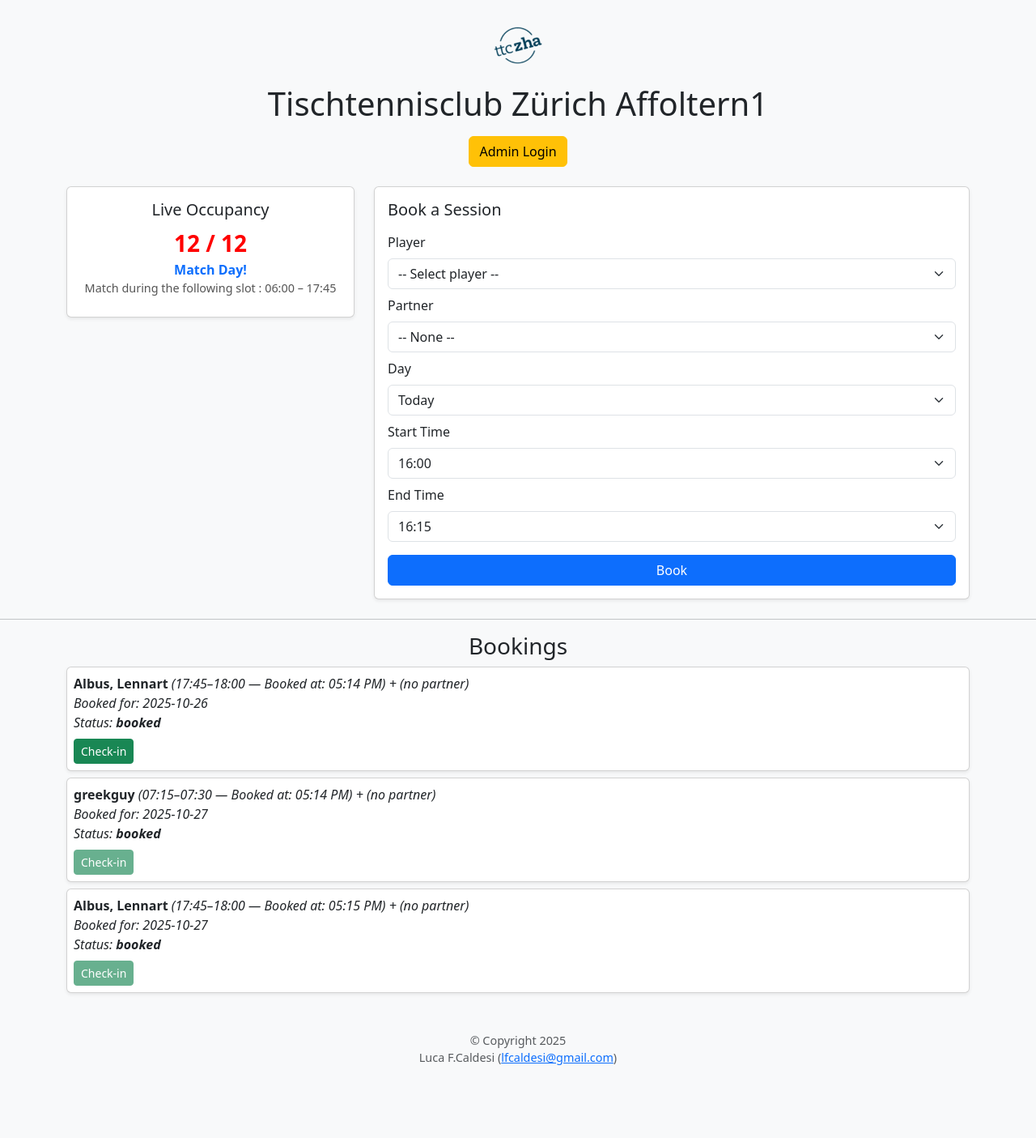
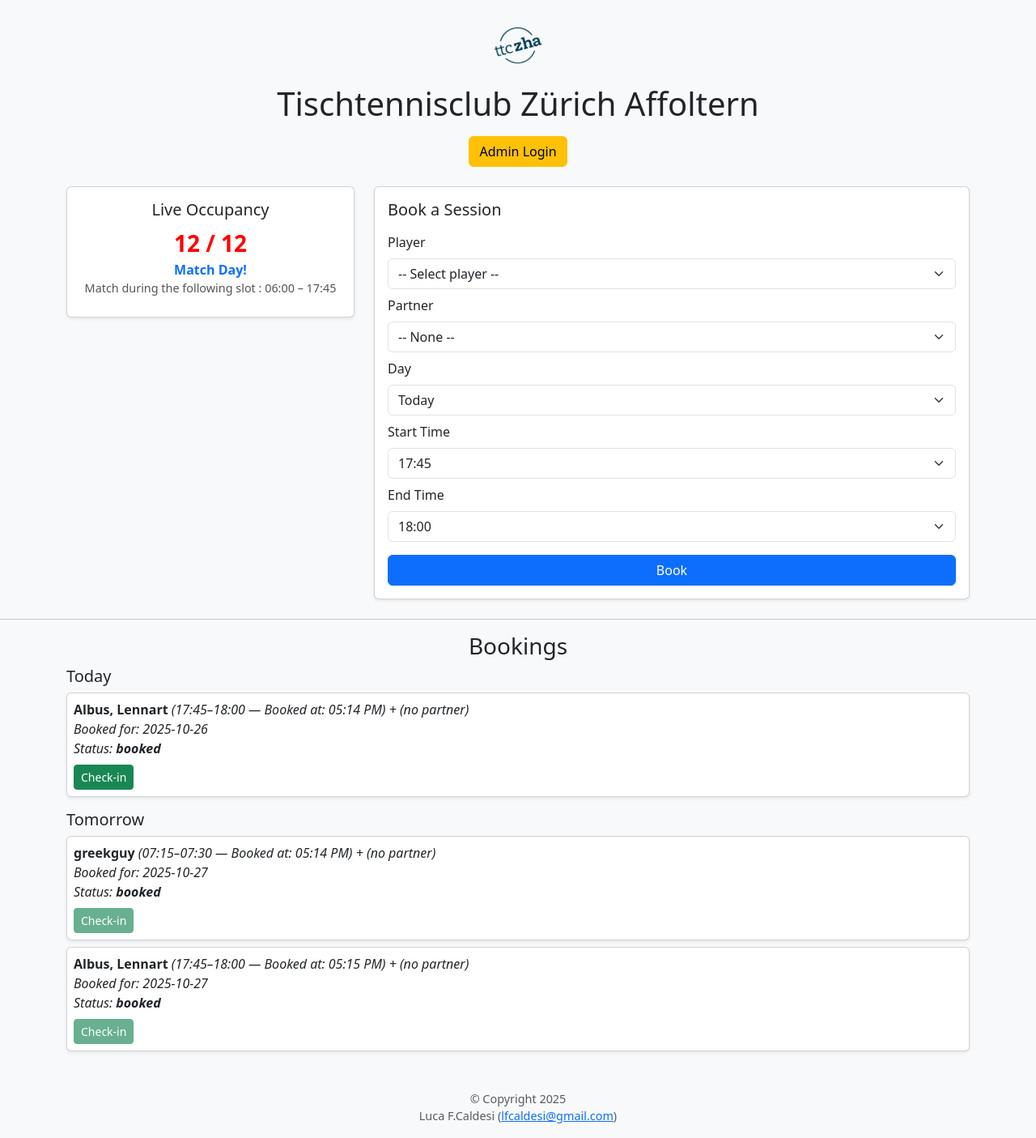
Before and after one commit to clf94/training_hall_booking_app, a Flask app: page / in a window 1280 px wide. Shown: the whole page at 81% size. Before the commit the page ends 1315 px from the top, so only its background shows below. Run offline with Flask 3, Linux system fonts and the light colour scheme; data comes from the database, SQL or seed files in the repository; both versions use the stored data as it was after the commit.

Commit message:
Match day is only for today, user can still book for tomorrow plus today and tomorrow bookings are visible

```diff
--- a/app.py
+++ b/app.py
@@ -233,7 +233,7 @@
 
         if intersects(u_start,u_end,m_start,m_end):
             full_match = s.match_day and s.extra_table and s.second_match and s.second_match_extra_table
-            if full_match:
+            if (full_match and s.match_day == date.today().isoformat()):
                 return jsonify({"ok": False, "error":"This slot is fully reserved for match. Choose another time."})
 
     # --- Conflict check ---
--- a/templates/index.html
+++ b/templates/index.html
@@ -20,7 +20,7 @@
 
 <div class="container my-4 text-center">
   <img src="/static/logo.png" class="logo" alt="logo">
-  <h1>Tischtennisclub Zürich Affoltern1</h1>
+  <h1>Tischtennisclub Zürich Affoltern</h1>
   {% if not is_admin %}
     <a href="{{ url_for('admin_login') }}" class="btn btn-warning mt-2">Admin Login</a>
   {% else %}
@@ -127,8 +127,13 @@
   </div>
 </div>
 <hr>
+
 <h3 class="text-center">Bookings</h3>
-<div id="bookings" class="container mb-5"></div>
+<div id="bookings" class="container mb-5">
+    <div id="bookings-today"></div>
+    <div id="bookings-tomorrow"></div>
+</div>
+
 
 <div class="modal fade" id="userPopup" tabindex="-1">
   <div class="modal-dialog modal-dialog-centered">
@@ -220,11 +225,12 @@
       opt.disabled = true;
       opt.classList.add('disabled-slot');
     }
-
+const todayStr = isoToday();
     // 🛑 Disable only if match is on the same day and full
     if (
       occupancy &&
-      occupancy.match_day === selectedDay &&
+      occupancy.match_day &&
+	  selectedDay == todayStr&&
       occupancy.match_start &&
       occupancy.match_end
     ) {
@@ -292,7 +298,8 @@
     // 🛑 Disable only if match is on the same day and full
     if (
       lastOccupancy &&
-      lastOccupancy.match_day === selectedDay &&
+      lastOccupancy.match_day &&
+      selectedDay === today &&
       lastOccupancy.match_start &&
       lastOccupancy.match_end
     ) {
@@ -302,6 +309,7 @@
     opt.classList.add('disabled-slot');
   }
 }
+
 
     if (!opt.disabled) allDisabled = false;
     endSelect.append(opt);
@@ -346,35 +354,64 @@
   if (warning) warning.style.display = 'none';
 }
 
-  async function loadBookings(){
-    const res=await fetch('/bookings?t='+Date.now());
-    const list=await res.json();
-    bookingsContainer.innerHTML=list.length?"":"<p class='text-center text-muted'>No bookings yet</p>";
-    const todayStr = isoToday();
 
-    list.forEach(b=>{
-      const card=document.createElement('div');
-      card.className='card p-2 mb-2 shadow-sm';
-      const partnerText=b.partner?b.partner:"(no partner)";
+async function loadBookings() {
+    const res = await fetch('/bookings?t=' + Date.now());
+    const list = await res.json();
 
+    const todayStr = new Date().toISOString().split('T')[0];
+    const tomorrowDate = new Date();
+    tomorrowDate.setDate(tomorrowDate.getDate() + 1);
+    const tomorrowStr = tomorrowDate.toISOString().split('T')[0];
+
+    const todayContainer = document.getElementById('bookings-today');
+    const tomorrowContainer = document.getElementById('bookings-tomorrow');
+
+    todayContainer.innerHTML = '';
+    tomorrowContainer.innerHTML = '';
+
+    const todayBookings = list.filter(b => b.day === todayStr)
+                              .sort((a,b) => a.start.localeCompare(b.start));
+    const tomorrowBookings = list.filter(b => b.day === tomorrowStr)
+                                 .sort((a,b) => a.start.localeCompare(b.start));
+
+    function renderBooking(b, container){
+        const card = document.createElement('div');
+        card.className = 'card p-2 mb-2 shadow-sm';
+        const partnerText = b.partner ? b.partner : "(no partner)";
         const bookedTime = b.created_at ? new Date(b.created_at).toLocaleTimeString([], {hour:'2-digit', minute:'2-digit'}) : 'Unknown';
         const checkinTime = b.checked_in_at ? ` | Checked in: ${new Date(b.checked_in_at).toLocaleTimeString([], {hour:'2-digit', minute:'2-digit'})}` : '';
         const timeText = `(${b.start}–${b.end} — Booked at: ${bookedTime}${checkinTime})`;
 
-      let buttons='';
-      const bookingDay = b.day;
-      const isFuture = bookingDay > todayStr;
-      if(b.status==='booked') buttons+=`<button class="btn btn-success btn-sm me-2" ${isFuture ? 'disabled title="Cannot check in for future days"' : `onclick="checkin(${b.booking_id})"`}>Check-in</button>`;
-      if(b.status==='checked-in') buttons+=`<button class="btn btn-warning btn-sm me-2" onclick="checkout(${b.booking_id})">Checkout</button>`;
-      {% if is_admin %} buttons+=`<button class="btn btn-danger btn-sm" onclick="deleteBooking(${b.booking_id})">Delete</button>`; {% endif %}
+        let buttons = '';
+        const isFuture = b.day > todayStr;
+        if(b.status==='booked') buttons += `<button class="btn btn-success btn-sm me-2" ${isFuture ? 'disabled title="Cannot check in for future days"' : `onclick="checkin(${b.booking_id})"`}>Check-in</button>`;
+        if(b.status==='checked-in') buttons += `<button class="btn btn-warning btn-sm me-2" onclick="checkout(${b.booking_id})">Checkout</button>`;
+        {% if is_admin %} buttons += `<button class="btn btn-danger btn-sm" onclick="deleteBooking(${b.booking_id})">Delete</button>`; {% endif %}
 
-      card.innerHTML=`<div><b>${b.player} </b> <i>${timeText}<i> + ${partnerText}</div>
+        card.innerHTML = `<div><b>${b.player} </b> <i>${timeText}<i> + ${partnerText}</div>
                           <div>Booked for: ${b.day}</div>
                           <div>Status: <b>${b.status}</b></div>
                           <div class="mt-2">${buttons}</div>`;
-      bookingsContainer.appendChild(card);
-    });
+        container.appendChild(card);
     }
+
+    if(todayBookings.length > 0){
+        todayContainer.innerHTML = '<h5>Today</h5>';
+        todayBookings.forEach(b => renderBooking(b, todayContainer));
+    }
+
+    if(tomorrowBookings.length > 0){
+        tomorrowContainer.innerHTML = '<h5 class="mt-3">Tomorrow</h5>';
+        tomorrowBookings.forEach(b => renderBooking(b, tomorrowContainer));
+    }
+
+    if(todayBookings.length === 0 && tomorrowBookings.length === 0){
+        todayContainer.innerHTML = "<p class='text-center text-muted'>No bookings yet</p>";
+    }
+}
+
+
 
   async function loadOccupancy(){
     const res=await fetch('/occupancy?t='+Date.now());
--- a/users.json
+++ b/users.json
@@ -27,7 +27,6 @@
   "Hala, Michael",
   "Hanzawa, Michiru",
   "Hillmann, Matthias",
-  "zoono, adalberto",
   "Hou, Jyun Yu",
   "Huang, Yixin",
   "Koop, Olga",
```
Also changed, not shown: instance/bookings.db, 1 other file. Lines whose indentation alone changed are shown as unchanged.
